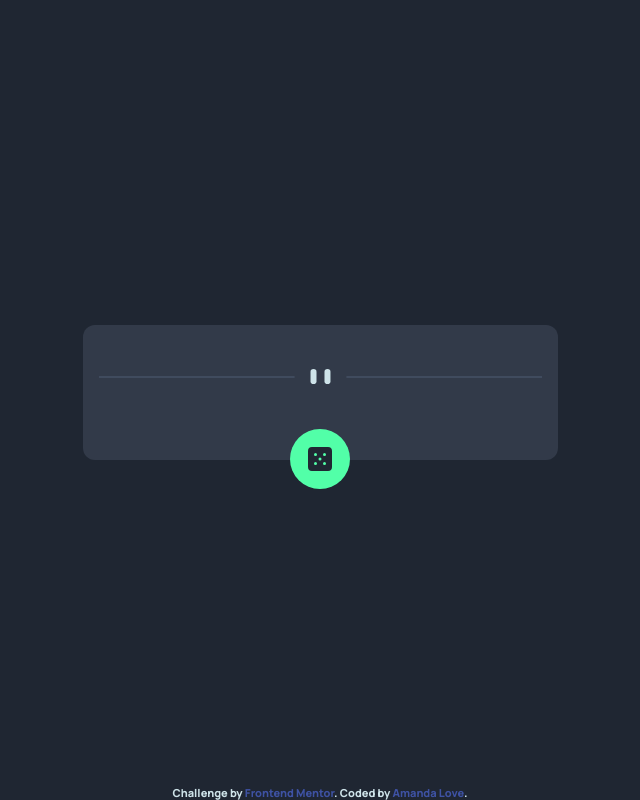
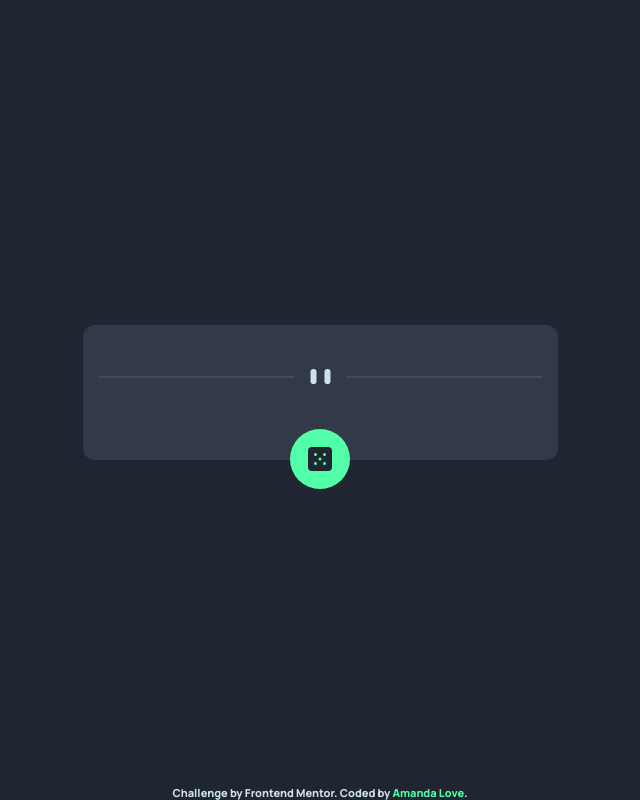
Before and after one commit to hypnobean/advice-generator, a plain HTML site: page index.html in a window 1280 px wide. In both pictures the pointer is over the link "Frontend Mentor". Shown: the whole page, without its empty margins (320-960 px from the left). Drawn offline with Linux system fonts and the light colour scheme; no server answers.

Commit message:
Update style.css
fixed attribution anchor style

```diff
--- a/style.css
+++ b/style.css
@@ -10,15 +10,7 @@
     box-sizing: border-box;
 }
 
-a {
-    color: var(--neon-green);
-    text-decoration: none;
-}
 
-a:hover {
-    color: var(--light-cyan);
-    text-decoration: none;
-}
 
 body {
     font-family: 'Manrope', sans-serif;
@@ -89,9 +81,14 @@ div.dice:hover {
     text-align: center;
 }
 .attribution a {
-    color: hsl(228, 45%, 44%);
+    color: var(--neon-green);
+    text-decoration: none;
 }
 
+
+.attribution a:hover {
+    color: var(--light-cyan);
+}
 
 @media screen and (max-width: 450px) {
     #img-desktop {
```
